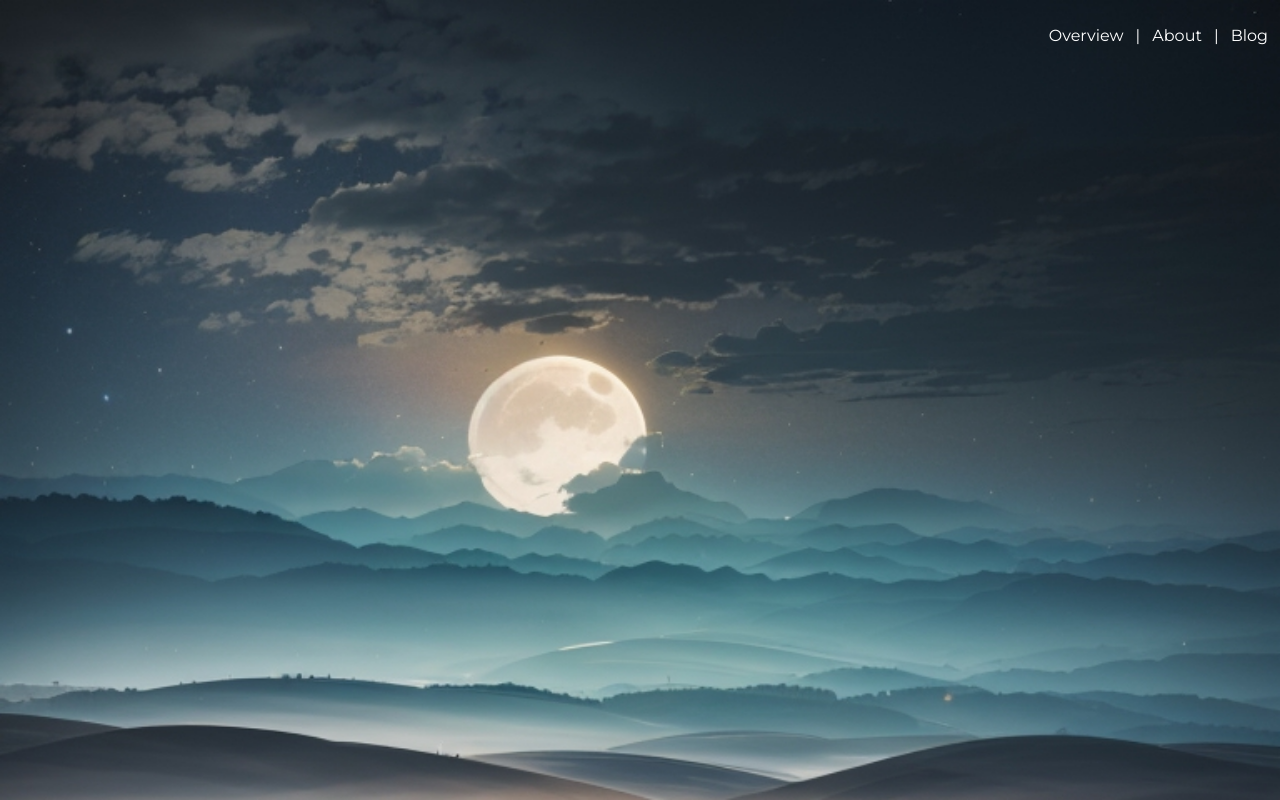
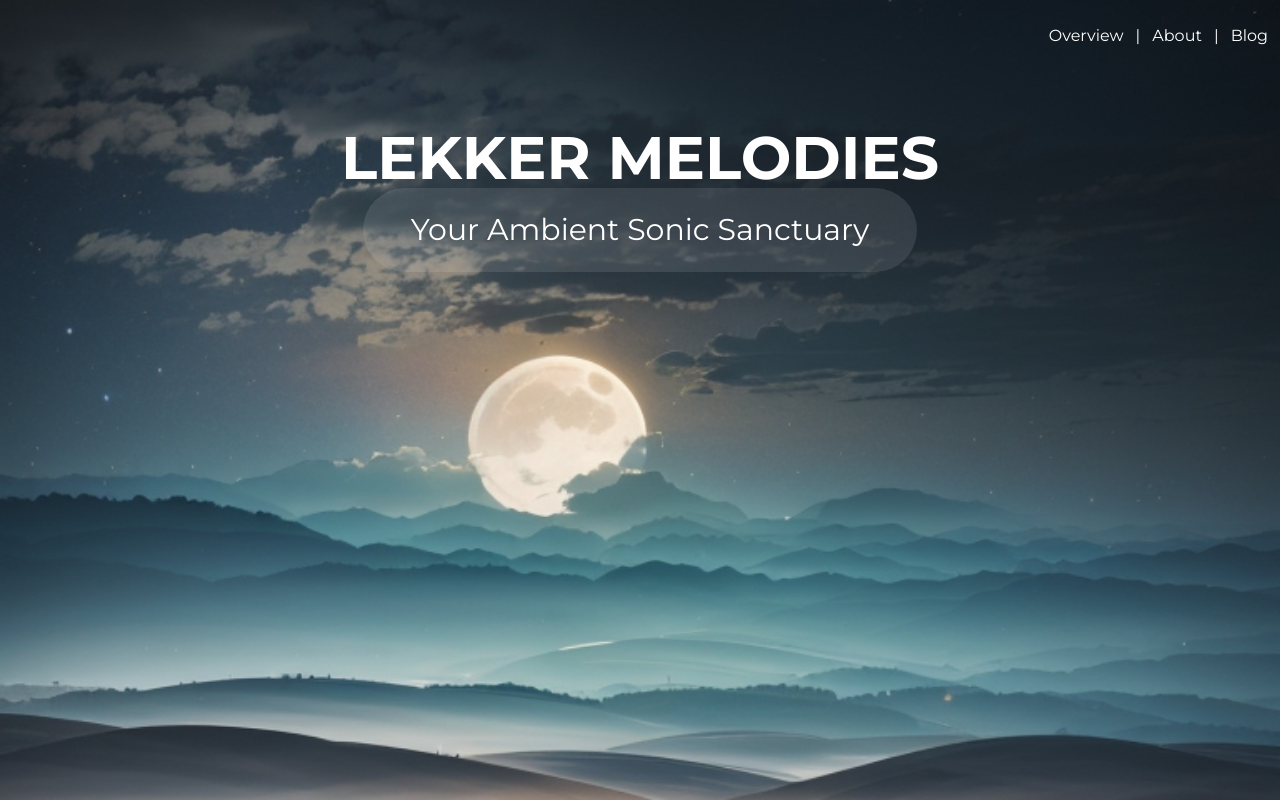
Before and after one commit to mitchiemt11/lekkermelodies, a React (Create React App) app: page / in a window 1280 px wide. Built offline with nearby package versions, Linux system fonts and the light colour scheme.

Commit message:
Add heading and subtle

```diff
--- a/src/sections/Landing.jsx
+++ b/src/sections/Landing.jsx
@@ -3,13 +3,19 @@ import React from 'react'
 const Landing = () => {
   return (
     <div className='min-h-screen flex flex-col text-white'>
-			<header className='container mx-auto p-6 flex flex-col md:flex-row items-center justify-end'>
+      <header className='container mx-auto p-6 flex flex-col md:flex-row items-center justify-end'>
         <div className='flex -mx-6'>
           <a href="#" className="mx-3 hover:opacity-80  duration-150">Overview</a> |
           <a href="#" className="mx-3 hover:opacity-80  duration-150">About</a> |
           <a href="#" className="mx-3 hover:opacity-80  duration-150">Blog</a>
         </div>
       </header>
+      <main className='container mx-auto px-6 pt-14 flex-1 text-center'>
+        <h2 className="text-2xl font-bold md:text-4xl lg:text-6xl uppercase">
+          Lekker Melodies
+        </h2>
+        <p className='text-lg md:text-2xl lg:text-3xl py-2 px-4 md:px-10 md:py-4 lg:py-6 lg:px-12 bg-white bg-opacity-10 w-fit mb-8 mx-auto rounded-full' >Your Ambient Sonic Sanctuary</p>
+      </main>
     </div>
   )
 }
```
